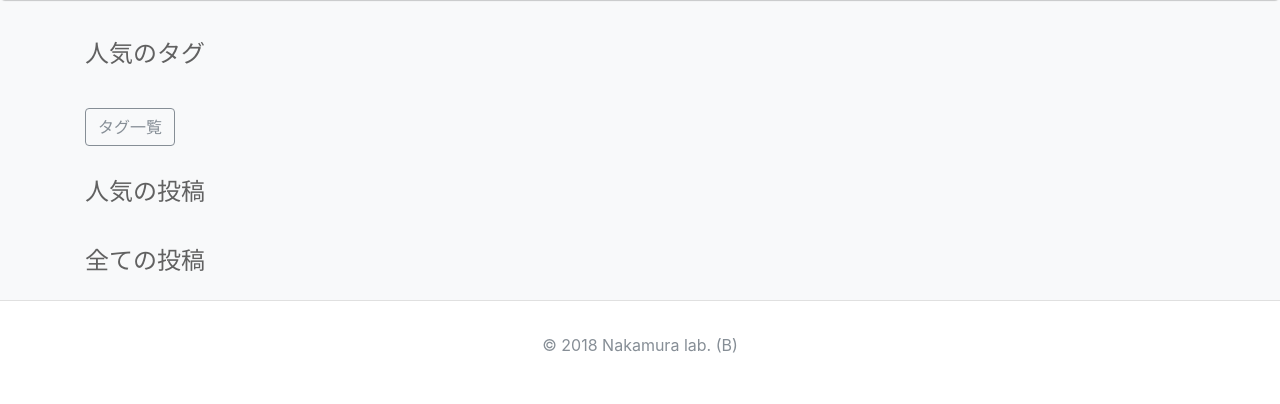
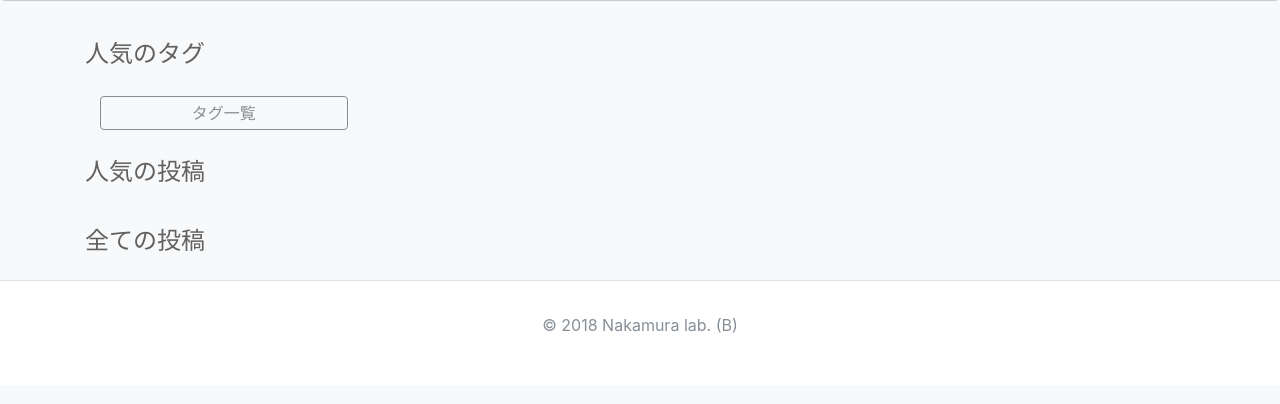
Before and after one commit to fms-works/fworks, a PHP site: page / in a window 1280 px wide. Shown: the part 69-473 px from the top of the page. Run offline with PHP 8.4, Linux system fonts and the light colour scheme; the visitor is signed in with stand-in values (Sample User, id 1); data that the repository does not hold is empty; some libraries are stand-ins or nearby versions.

Commit message:
modify top page tags layout

```diff
--- a/index.php
+++ b/index.php
@@ -126,7 +126,7 @@
 <h4 class="py-0 my-4 page-title">人気のタグ</h4>
 <div class="row my-2 mx-0 px-0">
   <?php foreach ($popular_tags as $tag): ?>
-    <div class="col-3">
+    <div class="col-sm-3 my-1">
       <a href="work/tags/show.php?id=<?php echo $tag['id']; ?>" class="px-0">
         <button type="button" class="w-100 px-0 py-1 btn btn-outline-info">
           <?php echo $tag['name']; ?>
@@ -134,8 +134,14 @@
       </a>
     </div>
   <?php endforeach; ?>
+  <div class="col-sm-3 my-1">
+    <a href="work/tags/index.php" class="col-md-3 my-1 px-0">
+      <button type="button" class="w-100 px-0 py-1 btn btn-outline-secondary">
+        タグ一覧
+      </button>
+    </a>
+  </div>
 </div>
-<a href="work/tags/index.php" class="my-2 btn btn-outline-secondary">タグ一覧</a>
 <?php // 人気の投稿を表示 ?>
 <h4 class="py-0 my-4 page-title">人気の投稿</h4>
 <div class="row">
```
